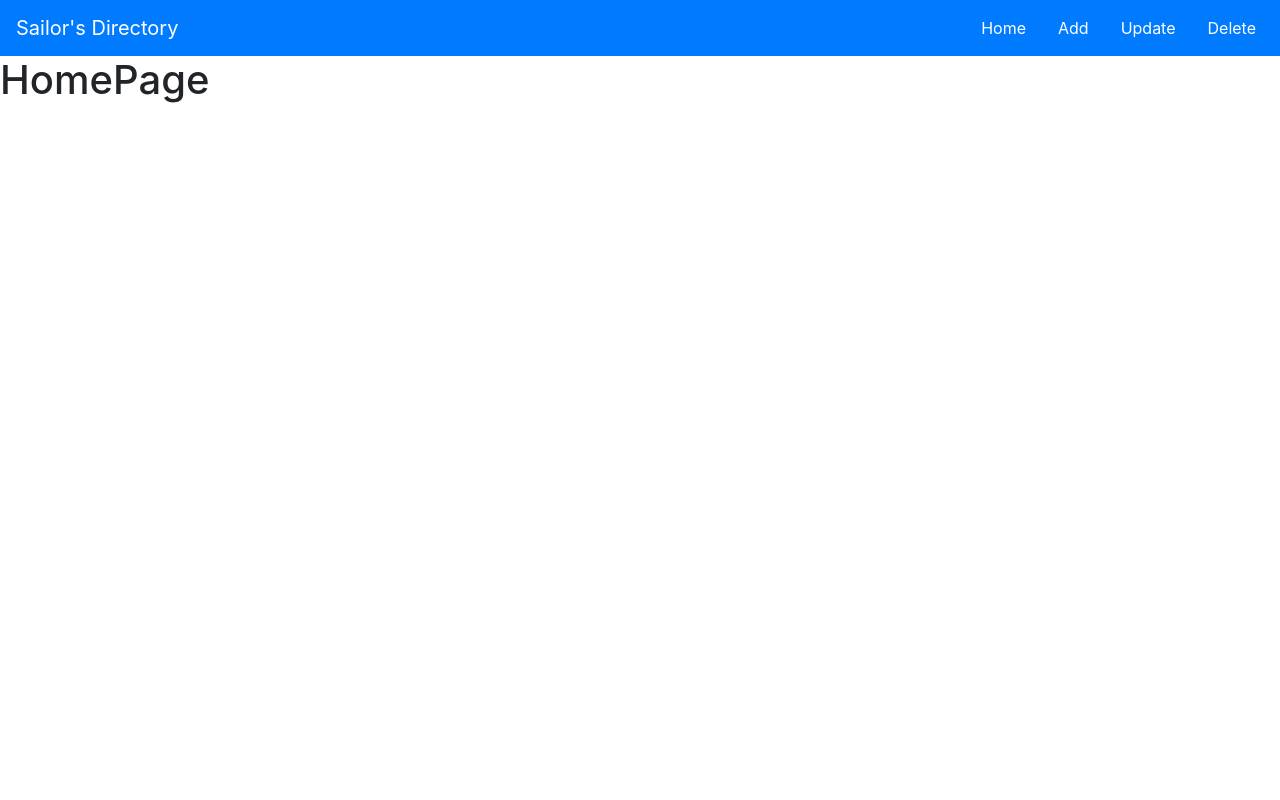
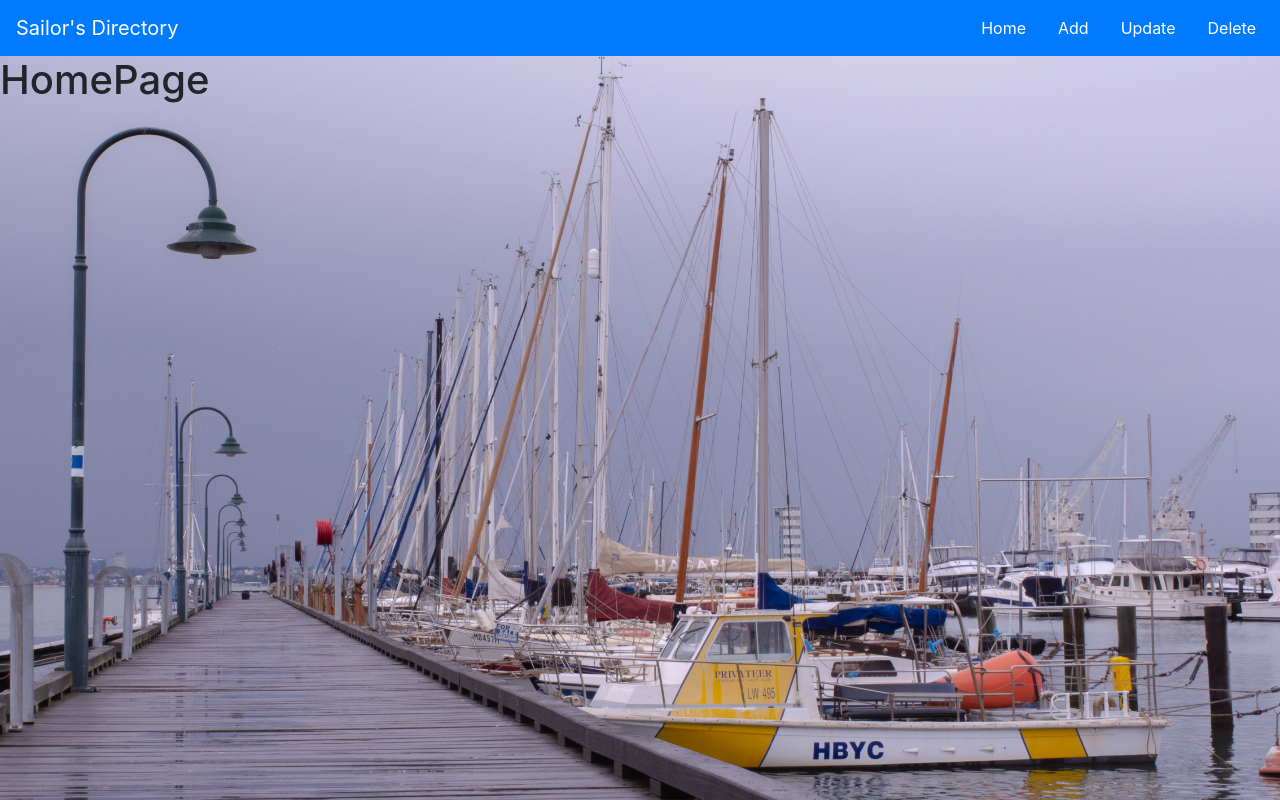
Before and after one commit to Deb77/DBMS_PROJECT_01, a Vue app in the folder client/: page / in a window 1280 px wide. Built offline with nearby package versions, Linux system fonts and the light colour scheme; some icons are missing.

Commit message:
Added backgorund image

```diff
--- a/client/src/App.vue
+++ b/client/src/App.vue
@@ -12,3 +12,13 @@ export default {
   components: { Navbar }
 };
 </script>
+
+<style>
+#app{
+  background: url('./assets/sailors.jpg');
+  background-position:center;
+  background-size:cover;
+  background-repeat: no-repeat;
+  height:100vh;
+}
+</style>
```
Also changed, not shown: client/src/assets/sailors.jpg (added).
